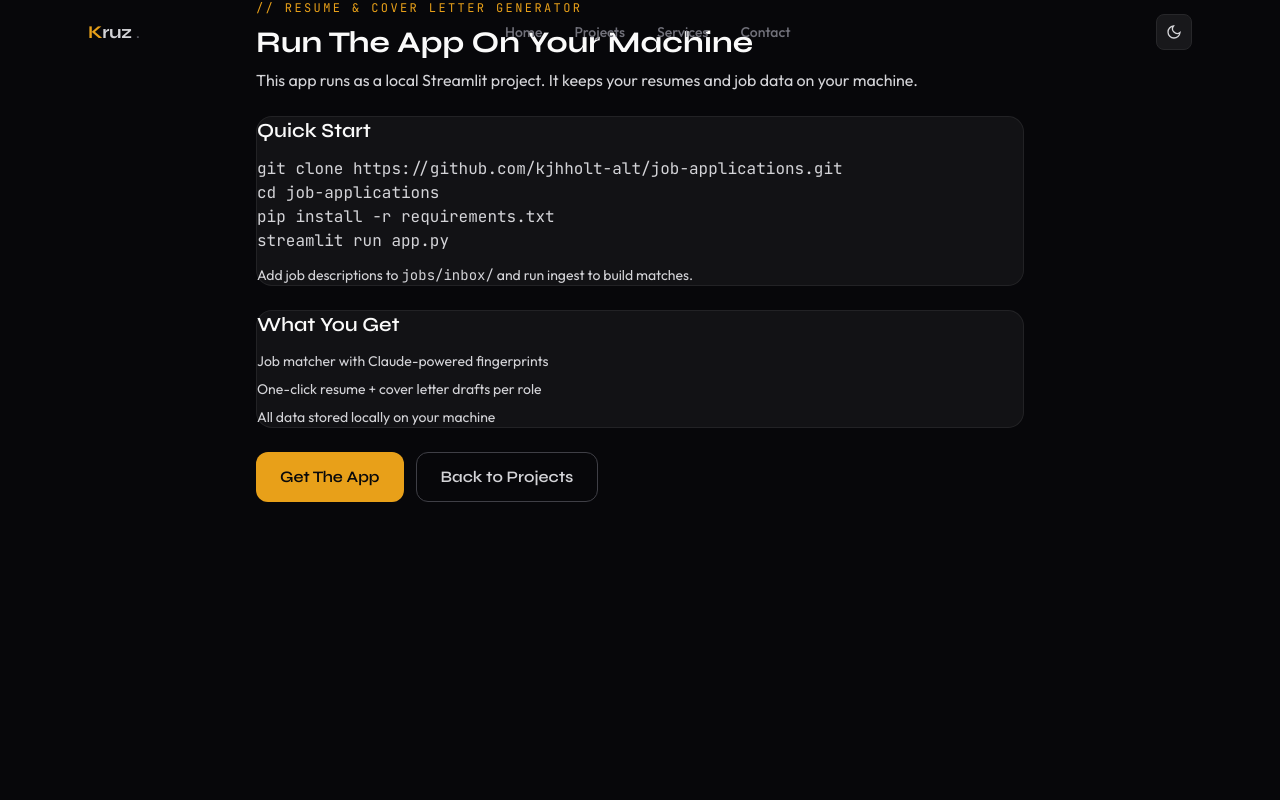
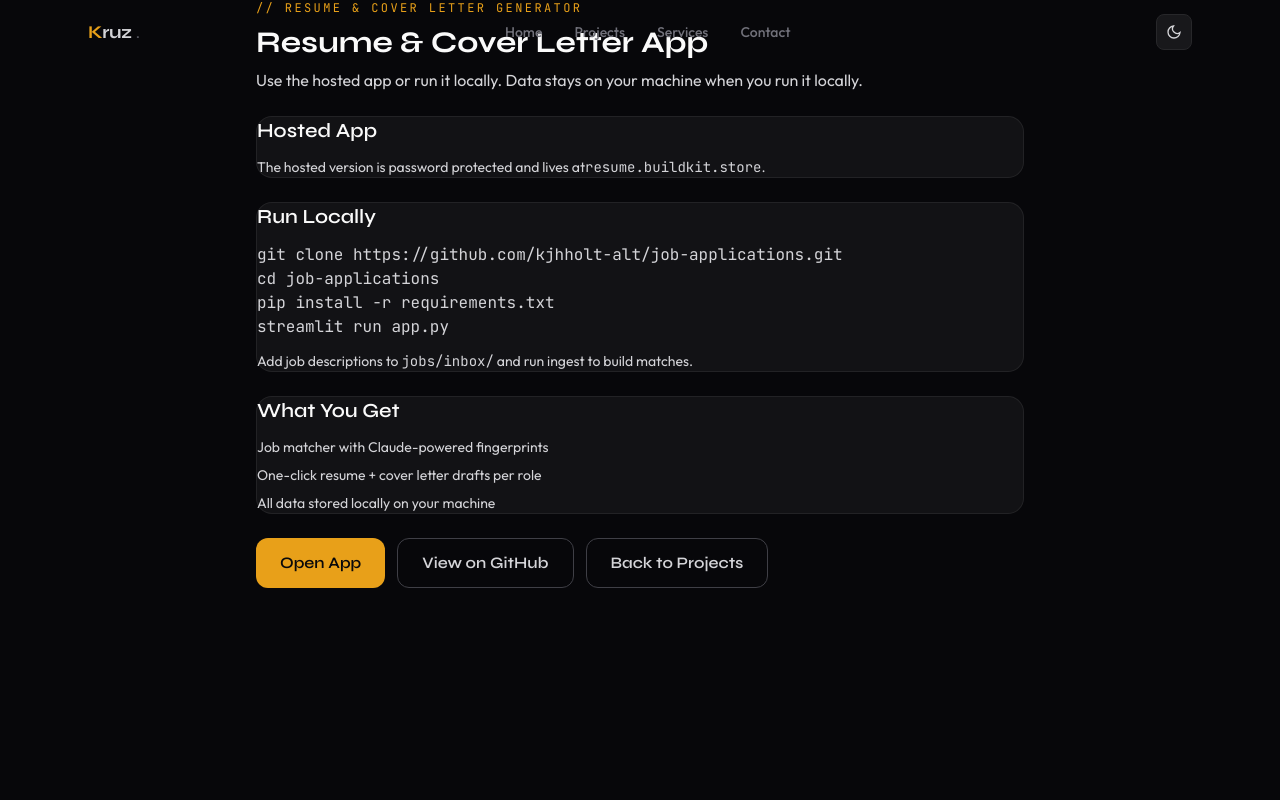
Before and after one commit to kjhholt-alt/portfolio, a Next.js app: page /apps/resume-cover-letter in a window 1280 px wide. Shown: the top 800 px of the page. Built offline with nearby package versions, Linux system fonts and the light colour scheme.

Commit message:
Point resume app to hosted domain

```diff
--- a/src/app/apps/resume-cover-letter/page.tsx
+++ b/src/app/apps/resume-cover-letter/page.tsx
@@ -6,15 +6,23 @@ export default function ResumeCoverLetterAppPage() {
       <div className="max-w-3xl mx-auto space-y-6">
         <div>
           <p className="section-label mb-2">{"// "}Resume & Cover Letter Generator</p>
-          <h1 className="text-3xl font-bold">Run The App On Your Machine</h1>
+          <h1 className="text-3xl font-bold">Resume & Cover Letter App</h1>
           <p className="text-muted mt-2">
-            This app runs as a local Streamlit project. It keeps your resumes and
-            job data on your machine.
+            Use the hosted app or run it locally. Data stays on your machine when
+            you run it locally.
           </p>
         </div>
 
         <div className="card space-y-3">
-          <h2 className="text-xl font-semibold">Quick Start</h2>
+          <h2 className="text-xl font-semibold">Hosted App</h2>
+          <p className="text-sm text-muted">
+            The hosted version is password protected and lives at
+            <code>resume.buildkit.store</code>.
+          </p>
+        </div>
+
+        <div className="card space-y-3">
+          <h2 className="text-xl font-semibold">Run Locally</h2>
           <pre className="code-block">
 {`git clone https://github.com/kjhholt-alt/job-applications.git
 cd job-applications
@@ -37,8 +45,11 @@ streamlit run app.py`}
         </div>
 
         <div className="flex flex-wrap gap-3">
-          <Link className="btn-primary" href="https://github.com/kjhholt-alt/job-applications">
-            Get The App
+          <Link className="btn-primary" href="https://resume.buildkit.store">
+            Open App
+          </Link>
+          <Link className="btn-outline" href="https://github.com/kjhholt-alt/job-applications">
+            View on GitHub
           </Link>
           <Link className="btn-outline" href="/projects">
             Back to Projects
--- a/src/data/projects.ts
+++ b/src/data/projects.ts
@@ -56,7 +56,7 @@ export const projects: Project[] = [
     category: "tool",
     featured: true,
     github: "https://github.com/kjhholt-alt/job-applications",
-    demo: "/apps/resume-cover-letter",
+    demo: "https://resume.buildkit.store",
     image: "/images/project-resume-cover-letter.png",
   },
   {
```
